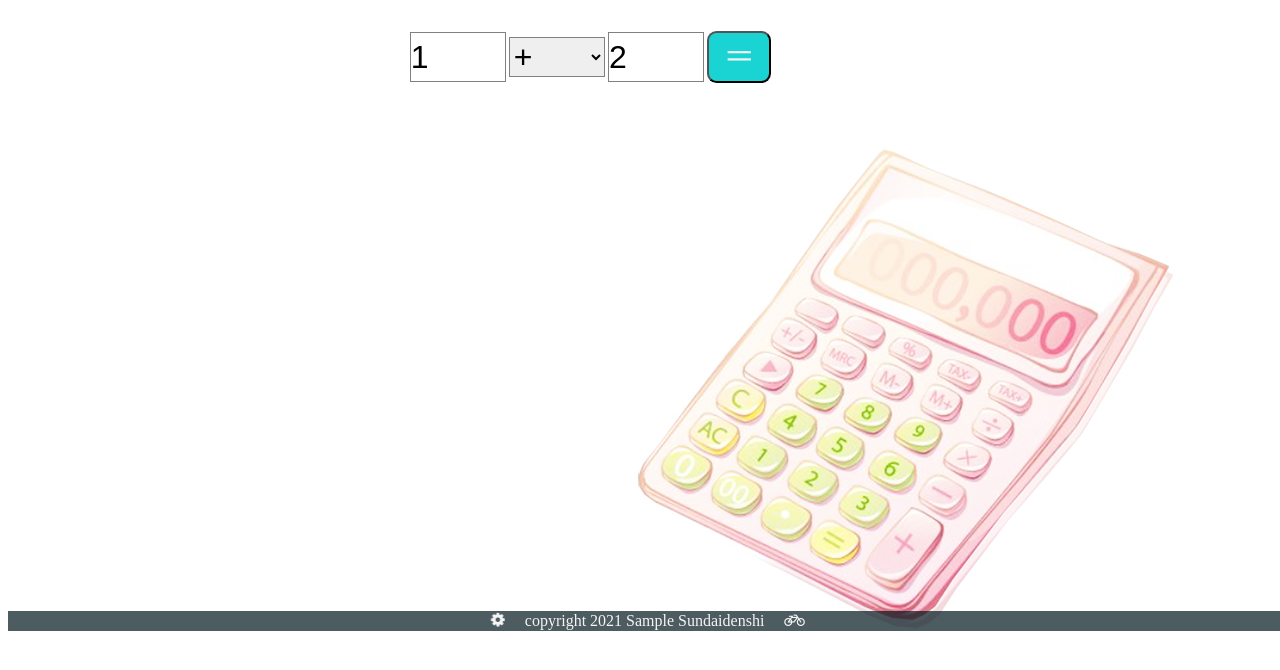
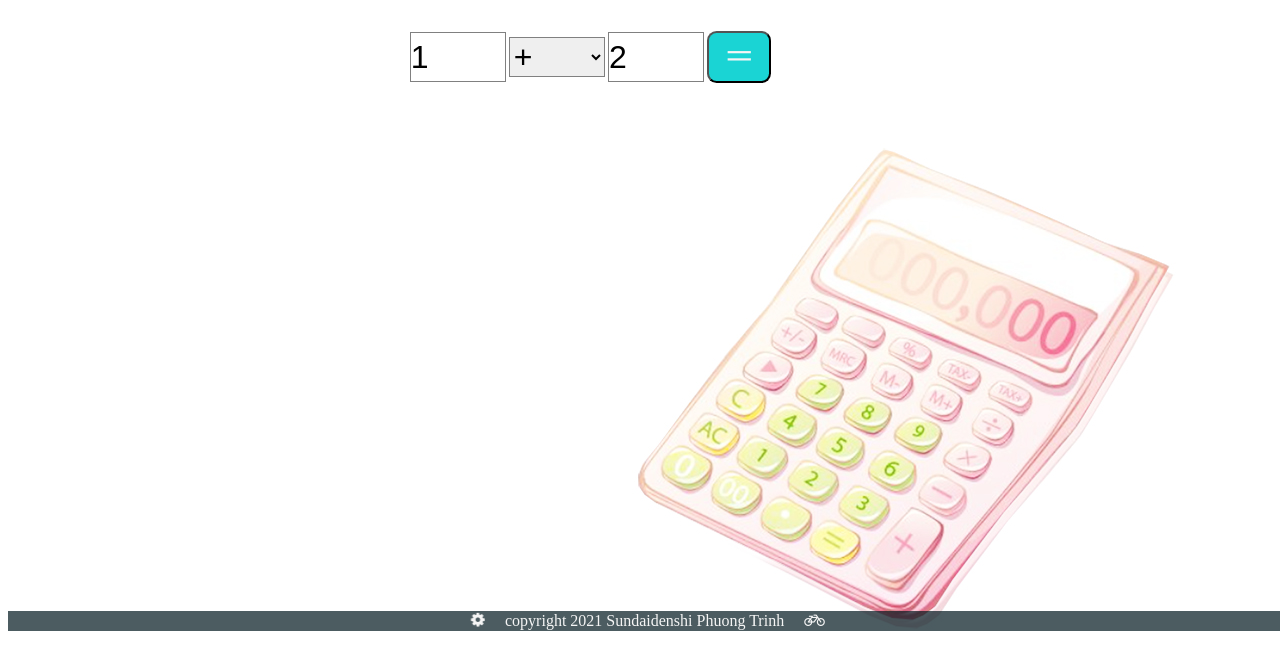
Before and after one commit to TrinhNG1/schoolprojects, a plain HTML site: page 03_calculator/02_calculator/calculator.html in a window 1280 px wide. Shown: the part 154-824 px from the top of the page. Drawn offline with Linux system fonts and the light colour scheme.

Commit message:
Update calculator.html

```diff
--- a/03_calculator/02_calculator/calculator.html
+++ b/03_calculator/02_calculator/calculator.html
@@ -61,7 +61,7 @@
         <!-- https://saruwakakun.com/html-css/basic/font-awesome#san2 アイコンの設定いろいろ -->
         <!-- アイコンの大きさ -->
         <i class="fa fa-cog fa-spin animated font05" aria-hidden="true"></i>
-        <span class="mgn-01">copyright 2021 Sample Sundaidenshi</span>
+        <span class="mgn-01">copyright 2021 Sundaidenshi Phuong Trinh</span>
         <i class="fa fa-bicycle faa-passing animated font06" aria-hidden="true"></i>
       </p>
     </footer>
```
